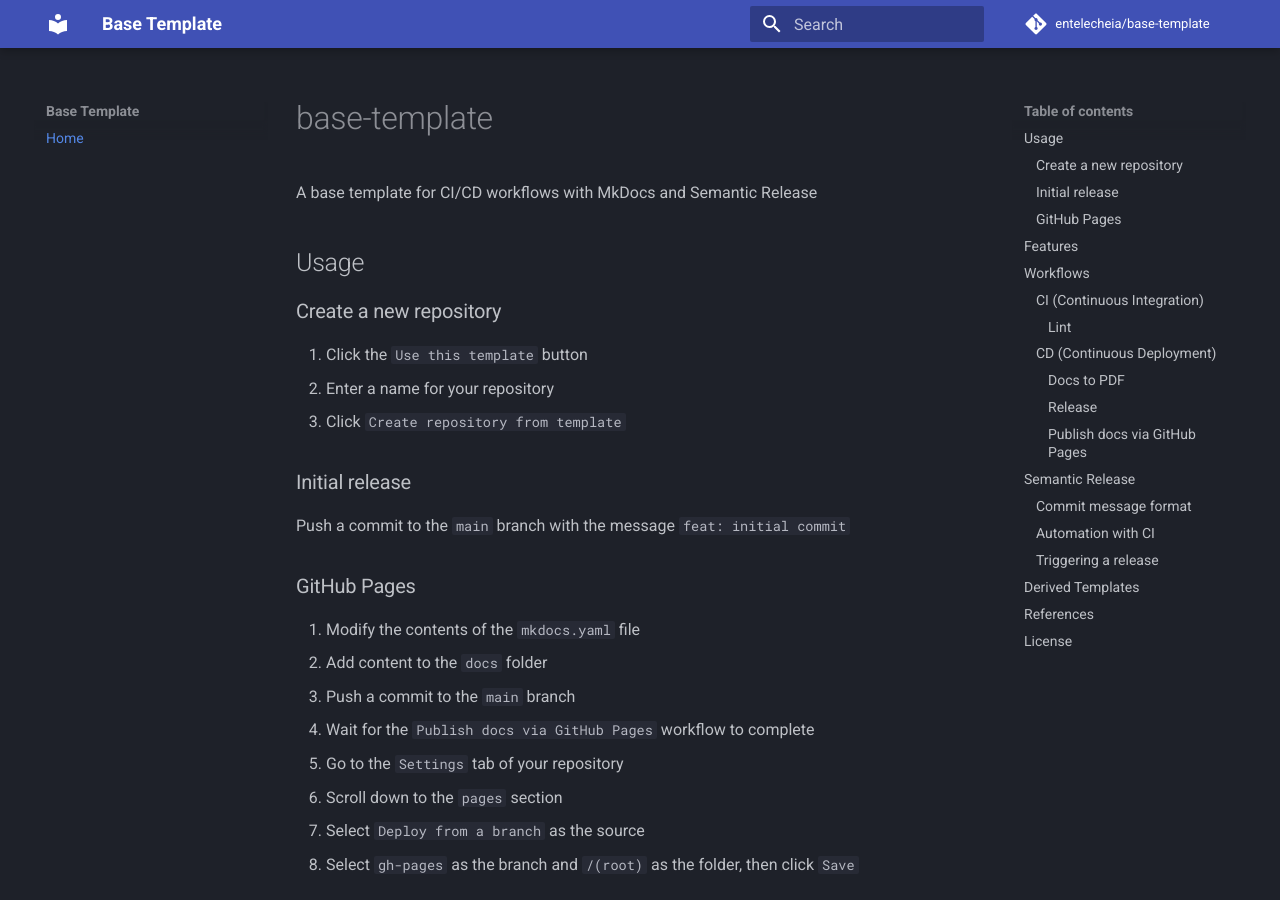
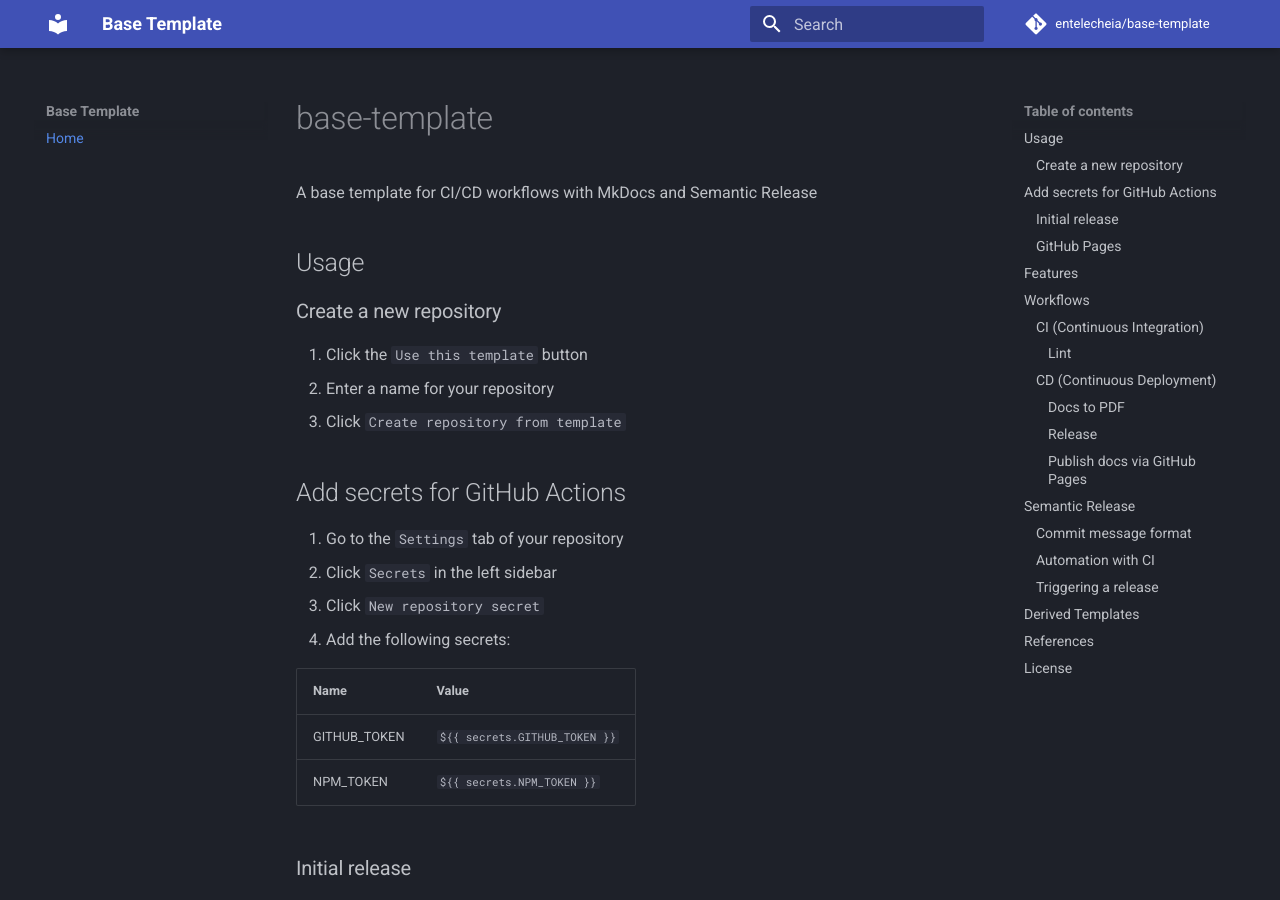
Before and after one commit to entelecheia/base-template, an MkDocs documentation site: the page built from docs/index.md, in a window 1280 px wide and 900 px high. Built offline with MkDocs 1.6.1 and Material for MkDocs 9.7.7, drawn with Linux system fonts in a browser that asks for light colours; comment, search, counter and statistics services are not loaded.

Commit message:
update README for secret settings

```diff
--- a/docs/index.md
+++ b/docs/index.md
@@ -9,6 +9,18 @@ A base template for CI/CD workflows with MkDocs and Semantic Release
 1. Click the `Use this template` button
 2. Enter a name for your repository
 3. Click `Create repository from template`
+
+## Add secrets for GitHub Actions
+
+1. Go to the `Settings` tab of your repository
+2. Click `Secrets` in the left sidebar
+3. Click `New repository secret`
+4. Add the following secrets:
+
+| Name         | Value                         |
+| ------------ | ----------------------------- |
+| GITHUB_TOKEN | `${{ secrets.GITHUB_TOKEN }}` |
+| NPM_TOKEN    | `${{ secrets.NPM_TOKEN }}`    |
 
 ### Initial release
 
```
Also changed, not shown: README.md (+13 -1 lines), 2 other files.
